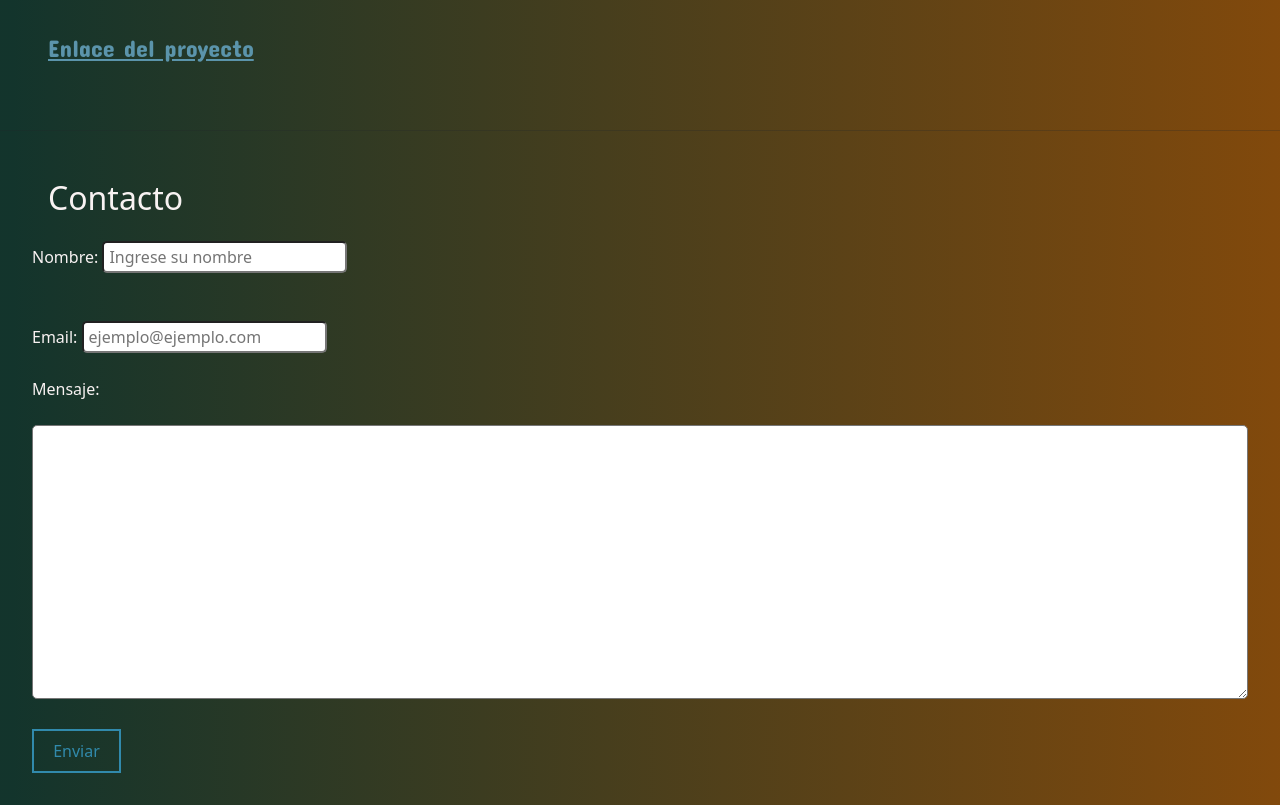
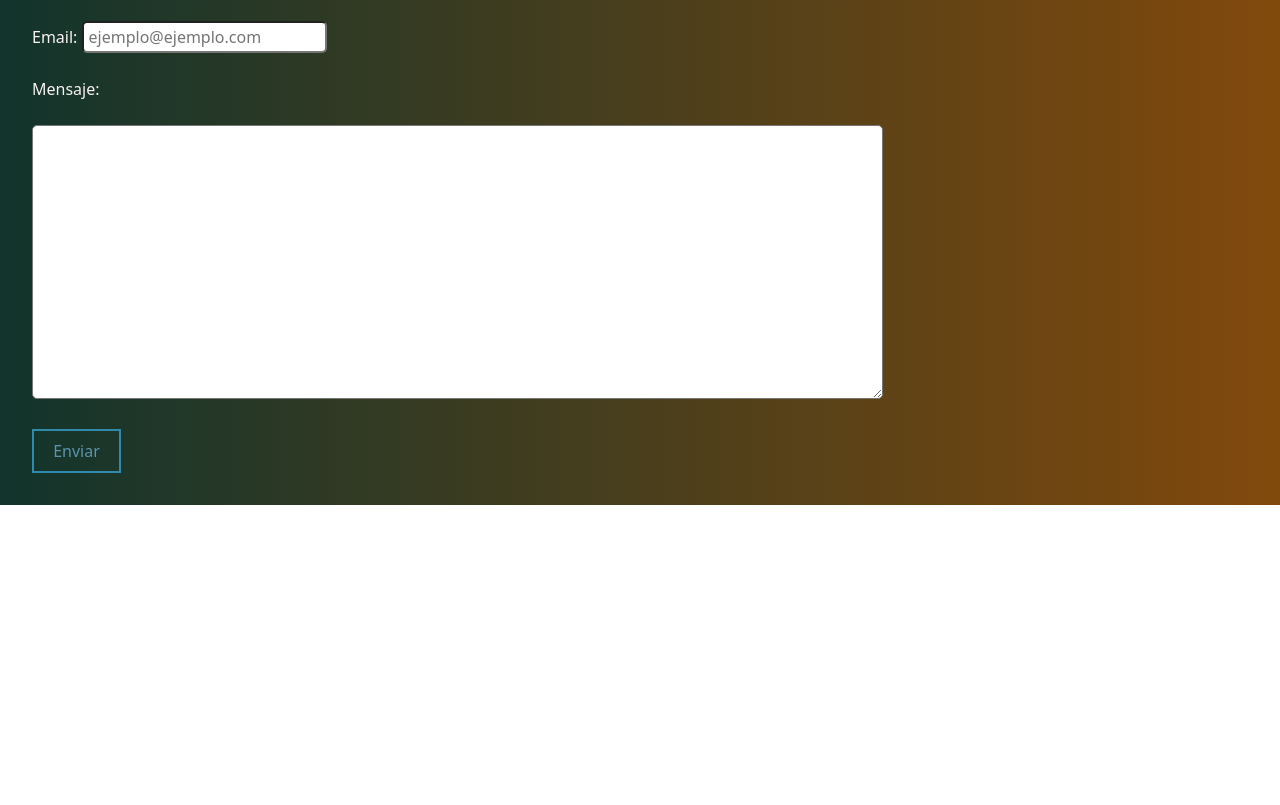
Before and after one commit to fernandoperez48/portfolio, a plain HTML site: page index.html in a window 1280 px wide. Shown: the part 1774-2579 px from the top of the page. After the commit the page ends 2279 px from the top, so only its background shows below. Drawn offline with nearby package versions, Linux system fonts and the light colour scheme.

Commit message:
Se agregaron estilos

```diff
--- a/index.html
+++ b/index.html
@@ -38,20 +38,32 @@
         <i class="fa-solid fa-laptop-code">fstack</i>
       </div>
       <ul>
-        <li><a><button class="btn " type="button" data-bs-toggle="offcanvas" data-bs-target="#offcanvasWithBothOptions" aria-controls="offcanvasWithBothOptions">Acerca de Mi</a></button></li>
+        <li>
+          <div class="acercaDeMi">
+            <a>
+              <button  class="btn " type="button" data-bs-toggle="offcanvas" data-bs-target="#offcanvasWithBothOptions"
+              aria-controls="offcanvasWithBothOptions">
+                Acerca de mi
+              </button>
+            </a>
+
+          </div>
+
+        </li>
+
+
           <div class="offcanvas offcanvas-start" data-bs-scroll="true" tabindex="-1" id="offcanvasWithBothOptions" aria-labelledby="offcanvasWithBothOptionsLabel">
 
             <div class="offcanvas-header">
 
-              <button type="button" class="btn-close" data-bs-dismiss="offcanvas" aria-label="Close"></button>
+              <button type="button" class="btn-close" data-bs-dismiss="offcanvas" aria-label="Close">
+
+              </button>
             </div>
             <div class="offcanvas-body">
               <h2 id="acercaDeMi">Acerca de mi</h2>
+
       <article class="articleAcercaDeMi">
-
-
-
-
         <div class="imagenFer">
           <img src="./images/ImagenFer-removebg-preview.png" alt="" />
         </div>
@@ -75,7 +87,7 @@
       </article>
             </div>
           </div>
-        </li>
+
 
         <li><a href="#portfolio">Portfolio</a></li>
         <li><a href="#contacto">Contacto</a></li>
@@ -140,7 +152,7 @@
           required
         /><br /><br />
         <label for="message">Mensaje:</label><br /><br />
-        <textarea name="message" cols="40" rows="10" id="" required></textarea
+        <textarea name="message" cols="12" rows="10" id="" required></textarea
         ><br /><br />
         <button type="submit" name="enviar">Enviar</button>
       </form>
--- a/styles/styles.css
+++ b/styles/styles.css
@@ -54,6 +54,7 @@ ul {
   align-content: center;
 }
 
+
 li {
   display: flex;
   flex-wrap: wrap;
@@ -62,14 +63,12 @@ li {
 a {
   text-decoration: none;
   color: rgb(255, 239, 239);
-  font-size: larger;
   font-family: "Concert One", cursive;
   color: #5b94ab !important;
-  font-size: 20px;
-  font-weight: 500;
+  font-size: 40px;
+  font-weight: 200px;
   padding: 0.5em 1.2em;
   background: rgba(78, 67, 67, 0);
-
   transition: all 1s ease;
   position: relative;
   border-radius: 5px;
@@ -94,7 +93,7 @@ h1 {
 
 p,a{
   padding:1rem;
-  font-size: 1.5rem;
+  font-size: 1rem;
 }
 
 
@@ -115,9 +114,10 @@ footer {
 button {
 
 
-  color: #318aac !important;
+
   font-size: 20px;
   font-weight: 500;
+  color:#5b94ab !important;
   padding: 0.5em 1.2em;
   background: rgba(0,0,0,0);
   border: 2px solid;
@@ -150,9 +150,10 @@ input {
 }
 
 textarea {
-  width: 100%;
+  width: 70%;
   border-radius: 5px;
   padding: 1rem;
+  margin: 1rem;
 }
 
 
```
